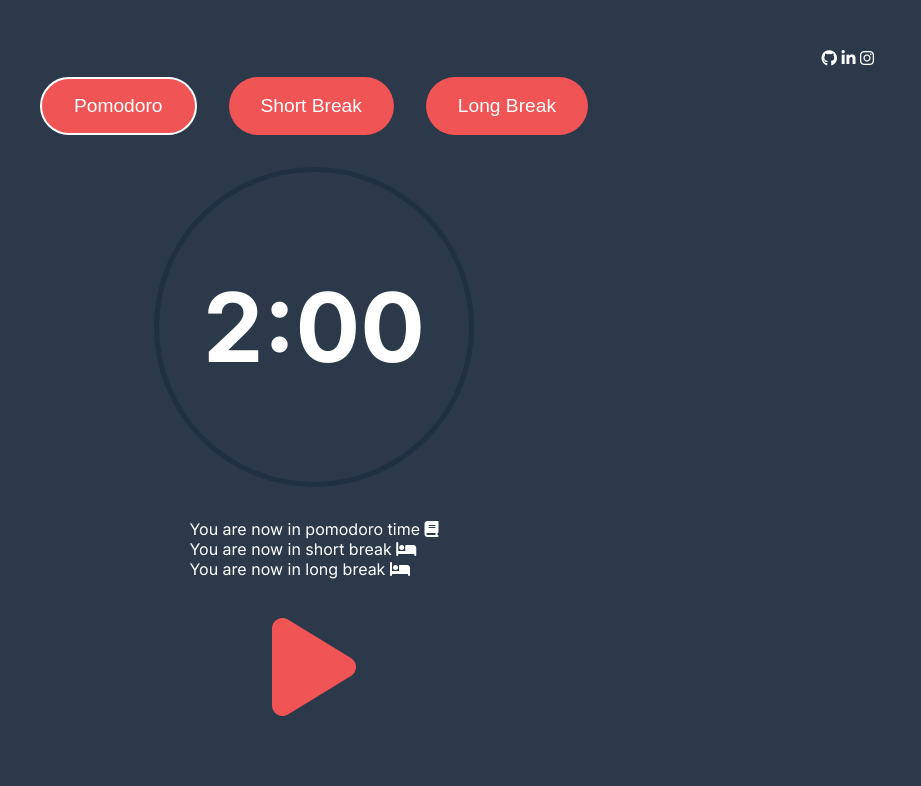
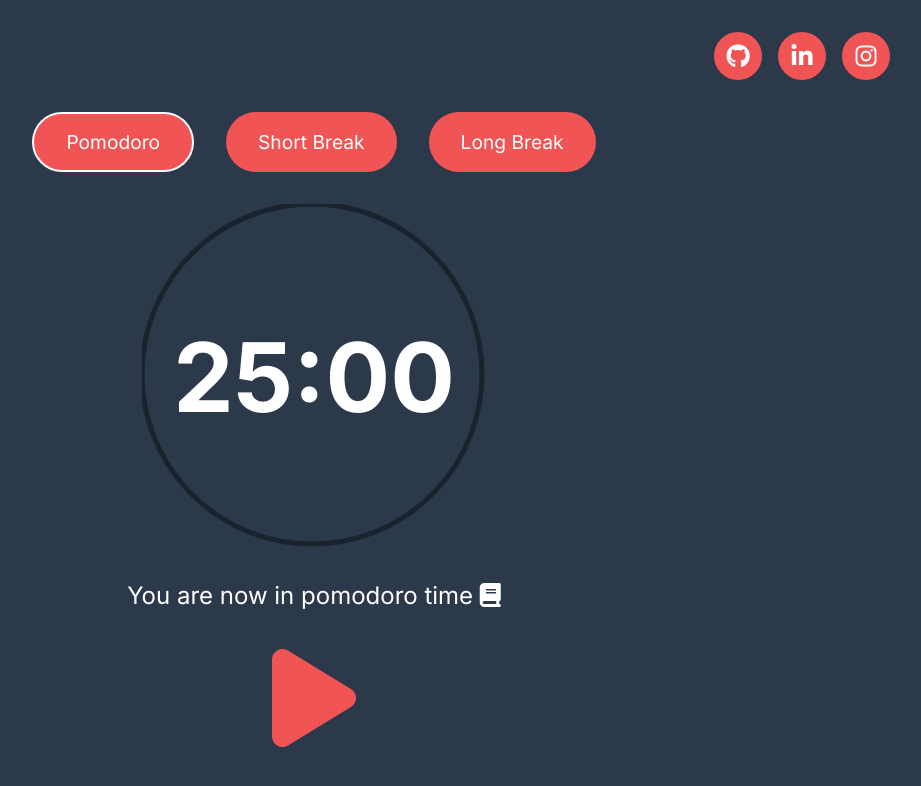
Before and after one commit to sinansarikaya/JavaScript-Pomodoro-Timer, a plain HTML site: page index.html in a window 1280 px wide. Both pictures are taken after a click on the button "Pomodoro". Shown: the whole page, without its empty margins (326-1247 px from the left). Drawn offline with Linux system fonts and the light colour scheme.

Commit message:
It is working now

```diff
--- a/css/style.css
+++ b/css/style.css
@@ -2,25 +2,42 @@
   padding: 0;
   margin: 0;
   box-sizing: border-box;
+  font-family: "Inter", sans-serif;
 }
 body {
-  font-family: "Inter", sans-serif;
+  background-color: #2c394b;
 }
 #container {
   display: flex;
   color: #fff;
-  height: 100vh;
-  width: 100%;
   flex-direction: column;
   justify-content: center;
   align-items: center;
-  background-color: #2c394b;
   gap: 2rem;
+  padding: 2rem 0;
 }
 #container .social {
-  position: absolute;
-  top: 3rem;
-  right: 5rem;
+  margin-left: auto;
+  margin-right: 4rem;
+  display: flex;
+  gap: 1rem;
+}
+#container .social a {
+  color: #fff;
+  font-size: 1.5rem;
+  background-color: #f05454;
+  width: 3rem;
+  height: 3rem;
+  border-radius: 50%;
+  display: flex;
+  justify-content: center;
+  align-items: center;
+  text-decoration: none;
+  cursor: pointer;
+  transition: background-color 0.5s;
+}
+#container .social a:hover {
+  background-color: rgba(240, 84, 84, 60%);
 }
 #container .btn-container {
   display: flex;
@@ -34,23 +51,62 @@ body {
   padding: 1rem 2rem;
   border-radius: 30px;
   font-size: 1.2rem;
+  cursor: pointer;
+  transition: background-color 0.5s, color 0.5s;
+}
+#container .btn-container .btn:hover {
+  background: #fff;
+  color: #f05454;
 }
 #container .btn-container .btn.active {
   border: 2px solid #fff;
 }
-#countdown {
+.timer {
+  position: relative;
+}
+.timer .time {
+  position: absolute;
+  left: 50%;
+  top: 50%;
+  transform: translate(-50%, -50%);
   font-size: 6em;
   font-weight: 700;
-  border: 5px solid rgba(8, 32, 50, 35%);
-  border-radius: 50%;
-  width: 20rem;
-  height: 20rem;
-  display: flex;
-  justify-content: center;
-  align-items: center;
+  color: #fff;
+}
+.timer svg {
+  display: inline-block;
+  vertical-align: middle;
+}
+.timer svg circle {
+  stroke-width: 5px;
+  fill: transparent;
+  stroke-linecap: round;
+}
+#circle1 {
+  stroke: rgba(0, 0, 0, 0.4);
+}
+#circle2 {
+  stroke: #bbe1fa;
+  transition: 1s linear;
+}
+#container .info {
+  font-size: 1.5rem;
 }
 .actionBtn {
   color: #f05454;
   font-size: 7rem;
   cursor: pointer;
+  transition: color 0.5s;
 }
+.actionBtn:hover {
+  color: rgba(240, 84, 84, 60%);
+}
+@media screen and (max-width: 605px) {
+  #container .btn-container {
+    flex-direction: column;
+    width: 90%;
+  }
+  #container .btn-container .btn {
+    width: 100%;
+  }
+}
--- a/index.html
+++ b/index.html
@@ -20,9 +20,15 @@
   <body>
     <div id="container">
       <div class="social">
-        <i class="fa-brands fa-github"></i>
-        <i class="fa-brands fa-linkedin-in"></i>
-        <i class="fa-brands fa-instagram"></i>
+        <a href="https://github.com/sinansarikaya/JavaScript-Pomodoro-Timer"
+          ><i class="fa-brands fa-github"></i
+        ></a>
+        <a href="https://www.linkedin.com/in/sinansarykaya/"
+          ><i class="fa-brands fa-linkedin-in"></i
+        ></a>
+        <a href="https://www.instagram.com/sinan.sarykaya"
+          ><i class="fa-brands fa-instagram"></i
+        ></a>
       </div>
       <div class="btn-container" id="mode-btns">
         <button class="btn active" data-mode="pomodoro">Pomodoro</button>
@@ -30,15 +36,22 @@
         <button class="btn" data-mode="long">Long Break</button>
       </div>
 
-      <div id="countdown">2:00</div>
+      <div class="timer">
+        <div class="time">
+          <span id="minute">25</span>:<span id="second">00</span>
+        </div>
+        <svg width="345" height="345">
+          <circle id="circle1" cx="170" cy="170" r="170"></circle>
+          <circle id="circle2" cx="170" cy="170" r="170"></circle>
+        </svg>
+      </div>
+
       <div class="info">
         <span>You are now in pomodoro time</span>
         <i class="fa-solid fa-book"></i>
-        <br />
-        <span>You are now in short break <i class="fa-solid fa-bed"></i> </span>
-        <br />
-        <span>You are now in long break <i class="fa-solid fa-bed"></i> </span>
       </div>
+      <!-- SES EKLENECEK -->
+      <!-- ARKA PLAN RENKLERI -->
 
       <i class="fa-solid actionBtn fa-play"></i>
     </div>
--- a/js/app.js
+++ b/js/app.js
@@ -2,11 +2,19 @@ const countdownEl = document.getElementById("countdown");
 const actionEl = document.querySelector(".actionBtn");
 const modeBtns = document.querySelector("#mode-btns");
 const allModes = document.querySelectorAll("button[data-mode]");
+const info = document.querySelector(".info");
 
+const circle = document.getElementById("circle2");
+const minute = document.getElementById("minute");
+const second = document.getElementById("second");
+const length = circle.getTotalLength();
+circle.style.strokeDasharray = length;
+circle.style.strokeDashoffset = length;
+console.log(length);
 const timeData = {
-  pomodoro: 2,
-  shortBreak: 1,
-  longBreak: 3,
+  pomodoro: 25,
+  shortBreak: 5,
+  longBreak: 15,
   cycle: 1,
   mode: "pomodoro",
   status: false,
@@ -14,15 +22,19 @@ const timeData = {
 let interval;
 let time = timeData.pomodoro * 60;
 
+let count = time;
+
 const timer = (t) => {
   const minutes = Math.floor(t / 60);
   let seconds = t % 60;
 
   seconds = seconds < 10 ? "0" + seconds : seconds;
 
-  countdownEl.innerHTML = `${minutes}:${seconds}`;
+  minute.innerHTML = minutes;
+  second.innerHTML = seconds;
   if (t > 0 && timeData.status === true) {
     t--;
+    circle.style.strokeDashoffset = length - (t / count) * length;
     time = t;
   }
 
@@ -34,6 +46,7 @@ const timer = (t) => {
           changeMode("long");
         } else {
           timeData.mode = "short";
+
           changeMode("short");
         }
         break;
@@ -51,7 +64,7 @@ const timer = (t) => {
 };
 
 const start = () => {
-  interval = setInterval(() => timeData.status === true && timer(time), 10);
+  interval = setInterval(() => timeData.status === true && timer(time), 1000);
 };
 
 const btnControl = () => {
@@ -86,16 +99,29 @@ const changeMode = (m) => {
     timeData.cycle += 1;
     timeData.mode = "pomodoro";
     time = timeData.pomodoro * 60;
-    countdownEl.innerHTML = `${timeData.pomodoro}:00`;
+    minute.innerHTML = timeData.pomodoro;
+    second.innerHTML = "00";
+    info.innerHTML = `
+      <span>You are now in pomodoro time </span>
+      <i class="fa-solid fa-book"></i>`;
   } else if (m === "short") {
     timeData.mode = "short";
     time = timeData.shortBreak * 60;
-    countdownEl.innerHTML = `${timeData.shortBreak}:00`;
+    minute.innerHTML = timeData.shortBreak;
+    second.innerHTML = "00";
+    info.innerHTML = `
+      <span>You are now in short break </span>
+      <i class="fa-solid fa-bed"></i> `;
   } else if (m === "long") {
     timeData.mode = "long";
     time = timeData.longBreak * 60;
-    countdownEl.innerHTML = `${timeData.longBreak}:00`;
+    minute.innerHTML = timeData.longBreak;
+    second.innerHTML = "00";
+    info.innerHTML = `
+      <span>You are now in long break </span>
+      <i class="fa-solid fa-bed"></i>`;
   }
+  count = time;
 
   return time;
 };
```
Also changed, not shown: 1 other file.
